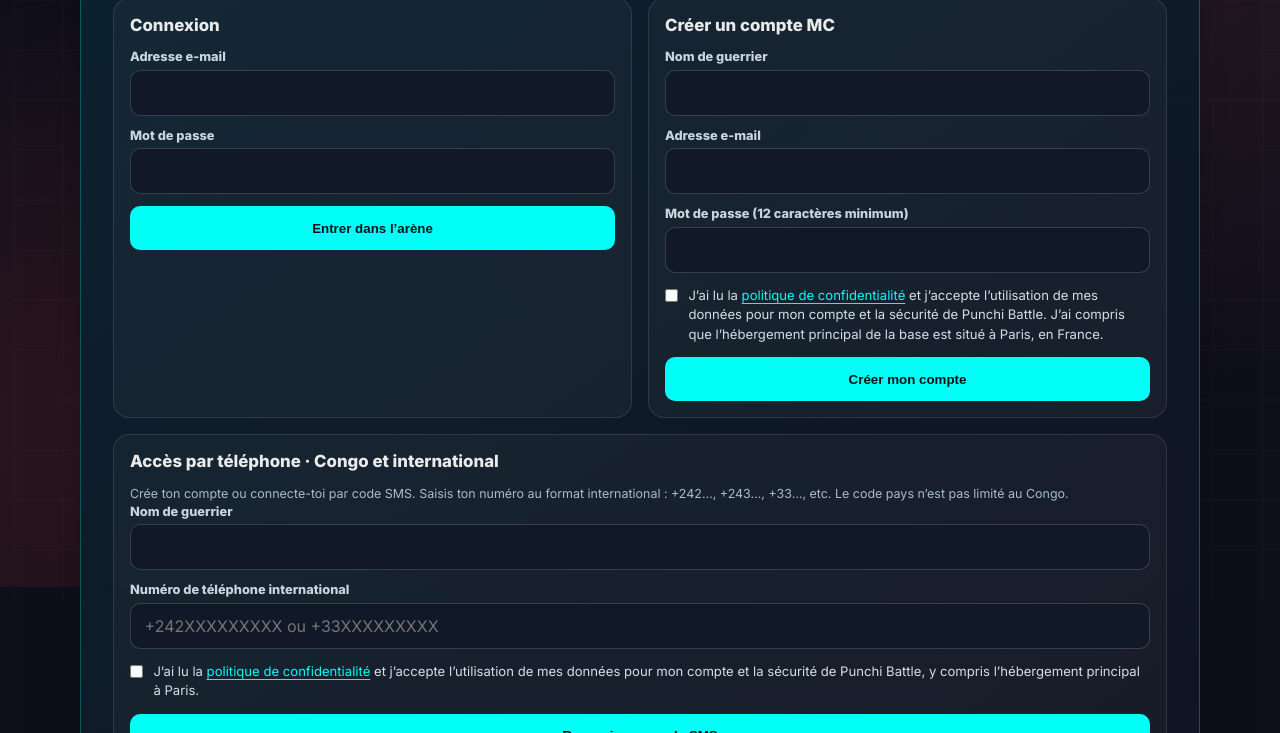
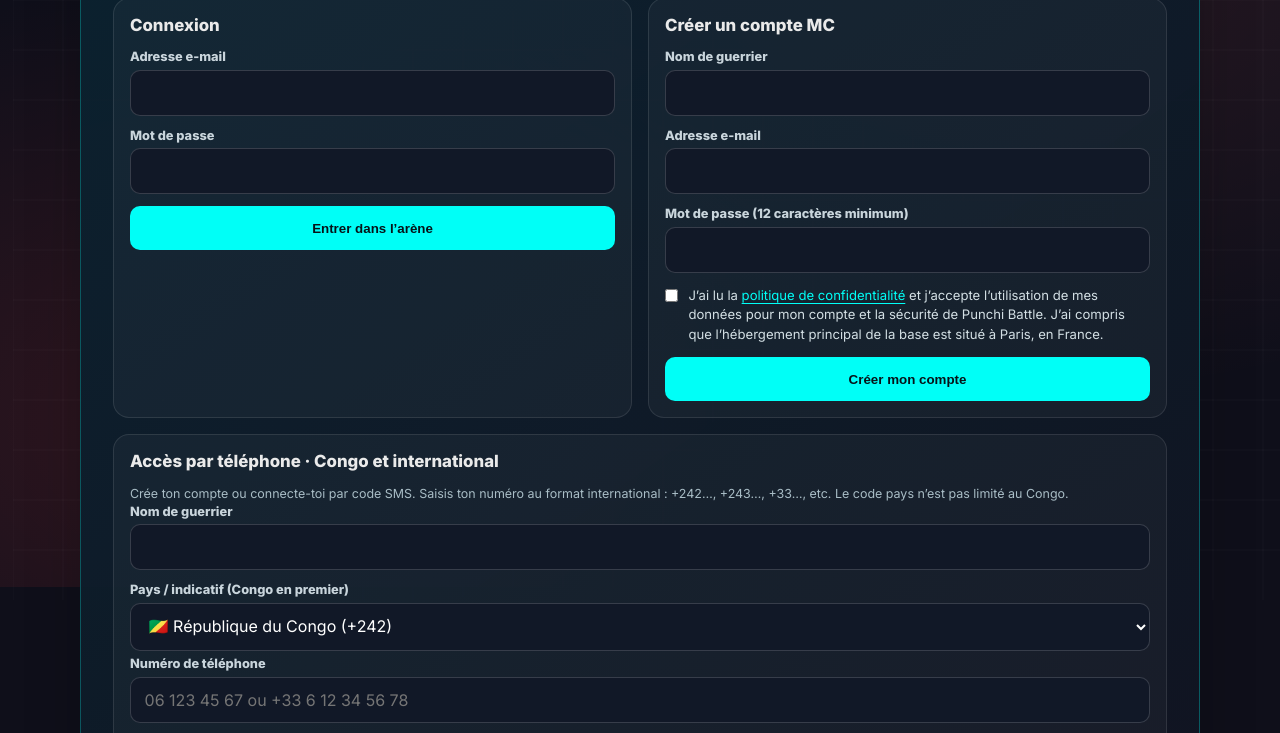
Before and after one commit to kkamako69-source/punchi-battle, a plain HTML site: page index.html in a window 1280 px wide. Shown: the part 213-946 px from the top of the page. Drawn offline with Linux system fonts and the light colour scheme; a script that the page names is missing.

Commit message:
Add Congo-first country calling code selector with global fallback

```diff
--- a/index.html
+++ b/index.html
@@ -1309,8 +1309,22 @@
           <input id="pb-cloud-phone-username" type="text" autocomplete="nickname" minlength="3" maxlength="24" pattern="[A-Za-z0-9_]{3,24}" required>
         </div>
         <div class="pb-cloud-field">
-          <label for="pb-cloud-phone-number">Numéro de téléphone international</label>
-          <input id="pb-cloud-phone-number" type="tel" autocomplete="tel" inputmode="tel" placeholder="+242XXXXXXXXX ou +33XXXXXXXXX" maxlength="16" required>
+          <label for="pb-cloud-phone-country">Pays / indicatif (Congo en premier)</label>
+          <select id="pb-cloud-phone-country" autocomplete="country">
+            <option value="+242" selected>🇨🇬 République du Congo (+242)</option>
+            <option value="+243">🇨🇩 République démocratique du Congo (+243)</option>
+            <option value="+241">🇬🇦 Gabon (+241)</option>
+            <option value="+237">🇨🇲 Cameroun (+237)</option>
+            <option value="+225">🇨🇮 Côte d’Ivoire (+225)</option>
+            <option value="+221">🇸🇳 Sénégal (+221)</option>
+            <option value="+33">🇫🇷 France (+33)</option>
+            <option value="+32">🇧🇪 Belgique (+32)</option>
+            <option value="+44">🇬🇧 Royaume-Uni (+44)</option>
+            <option value="+1">🇺🇸 / 🇨🇦 États-Unis / Canada (+1)</option>
+            <option value="">Autre pays — numéro complet avec +</option>
+          </select>
+          <label for="pb-cloud-phone-number">Numéro de téléphone</label>
+          <input id="pb-cloud-phone-number" type="tel" autocomplete="tel" inputmode="tel" placeholder="06 123 45 67 ou +33 6 12 34 56 78" maxlength="24" required>
         </div>
         <label class="pb-contact-consent">
           <input id="pb-cloud-phone-privacy-consent" type="checkbox" required>
```
